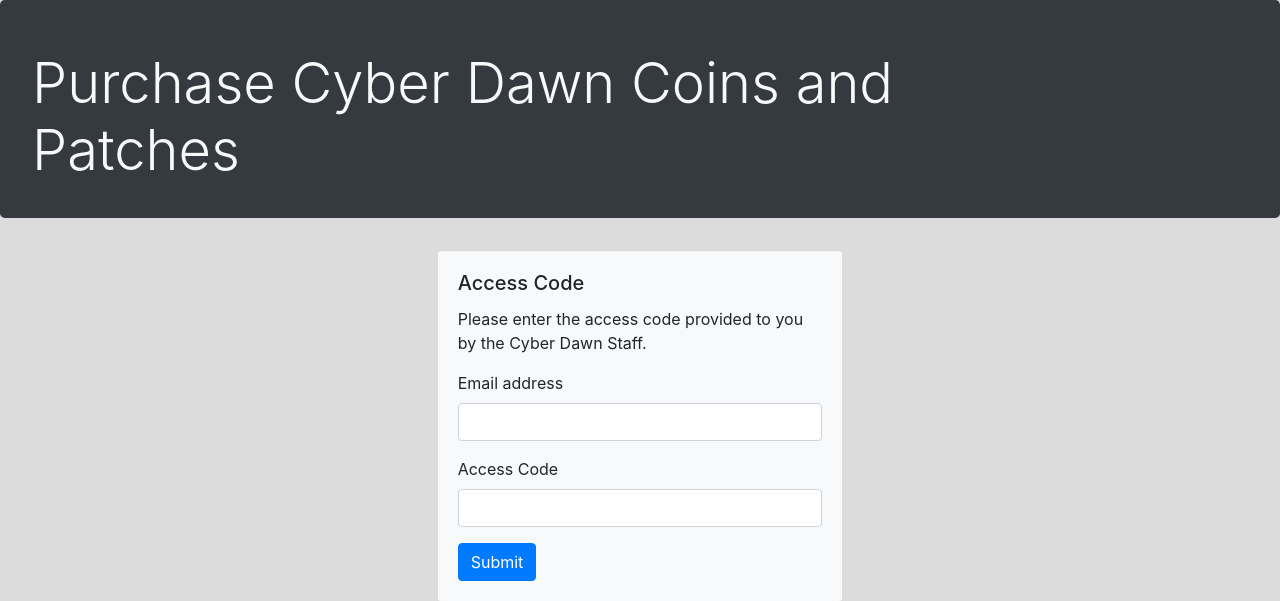
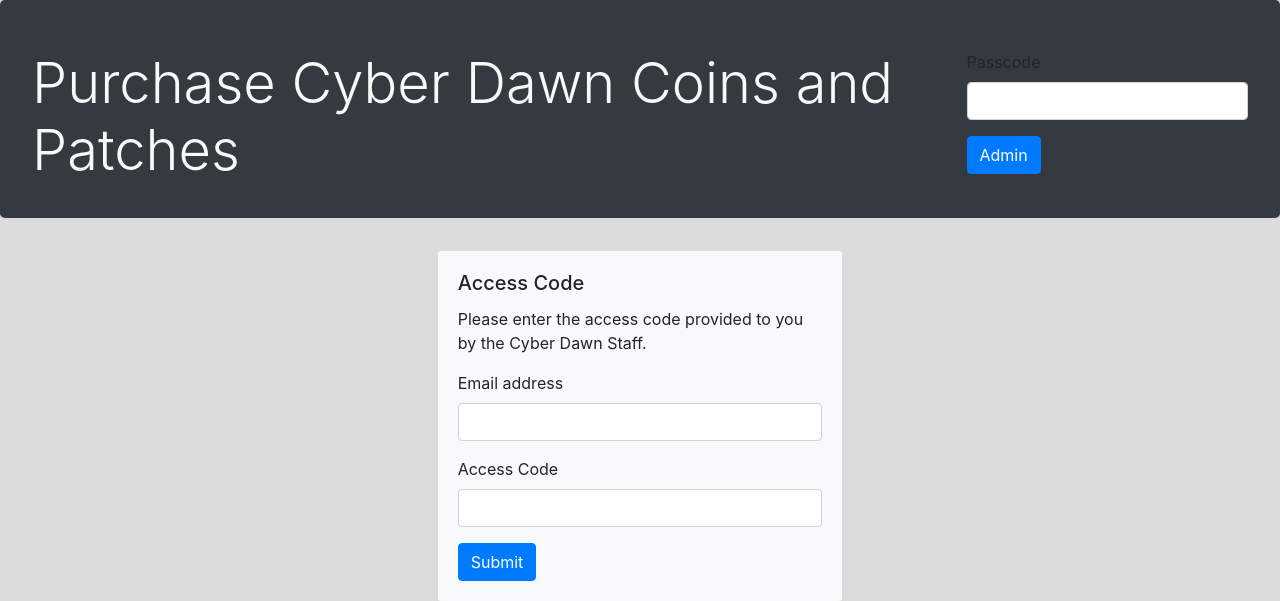
Before and after one commit to bellemanwesley/cyberdawncoins, a Django app: page / in a window 1280 px wide. Shown: the top 601 px of the page. Run offline with Django 5.2, Linux system fonts and the light colour scheme; parts of the project's set-up code (start-up, migrations or seed data) failed here and were passed over; some libraries are stand-ins or nearby versions.

Commit message:
adding passcode for admin access

```diff
--- a/coins_site/templates/admin.html
+++ b/coins_site/templates/admin.html
@@ -43,7 +43,7 @@
             {{ item.name }}
         </div>
         <div class = "card-body">
-            Coins: {{ item.coins }} <&nbsp> Patches: {{ item.patches }} <&nbsp> Price: ${{ item.price }}
+            Coins: {{ item.coins }} <&nbsp> Patches: {{ item.patches }} <&nbsp> Cost: ${{ item.cost }}
         </div>
     </div>
     <br>
--- a/coins_site/templates/home.html
+++ b/coins_site/templates/home.html
@@ -32,6 +32,15 @@
       <h1 class="display-4 text-light">Purchase Cyber Dawn Coins and Patches</h1>
     </div>
     <div class="col">
+      <form action="/admin" method="post">
+        <!--Password for admin access-->
+        <div class="form-group">
+          <label for="passcode">Passcode</label>
+          <input type="password" class="form-control" id="passcode" name="passcode">
+        </div>
+        {% csrf_token %}
+        <button type="submit" class="btn btn-primary">Admin</button>
+      </form>
     </div>
   </div>
 </div>
```
